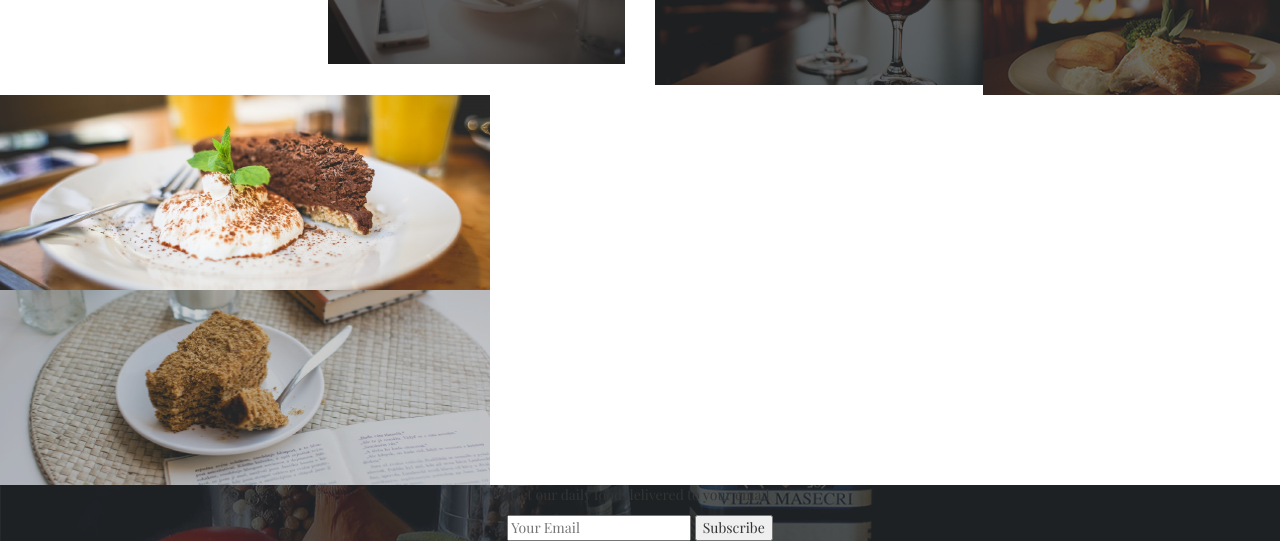
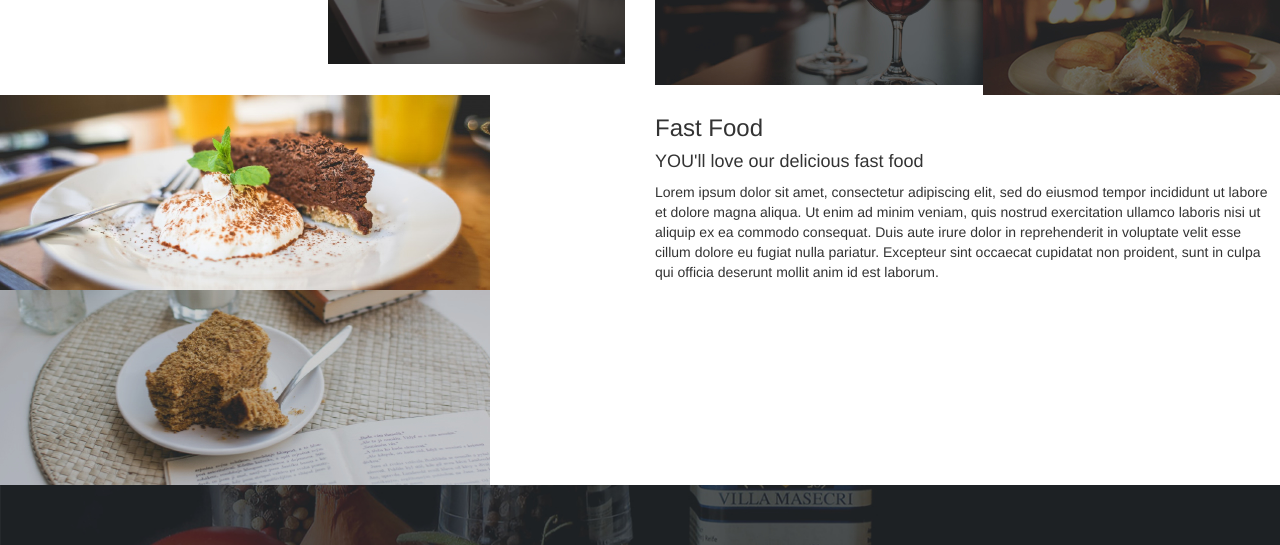
Before and after one commit to Evohmike/Anita-s-Kitchen, a plain HTML site: page index.html in a window 1280 px wide. Shown: the part 746-1291 px from the top of the page. Drawn offline with nearby package versions, Linux system fonts and the light colour scheme.

Commit message:
adds the third row with message about fast food

```diff
--- a/css/styles.css
+++ b/css/styles.css
@@ -42,10 +42,7 @@
   margin: 0 5px 2.5px 0;
   height: 19px;
 }
-.row-form{
-  padding-top: 0;
-  padding-bottom:0;
-}
+
 
 
 
@@ -63,6 +60,8 @@
   font-family: 'Playfair Display', serif;
   background-image: url(../ip2/assets/backgrounds/subscribe.jpg);
   background-size: cover;
+  padding-top: 60px;
+  padding-bottom:60px;
 }
 .fa{
   width: 27px;
--- a/index.html
+++ b/index.html
@@ -67,6 +67,10 @@
 
               </div>
               <div class="col-md-6">
+                <h3>Fast Food</h3>
+                <h4>YOU'll love our delicious fast food</h4>
+                <p>Lorem ipsum dolor sit amet, consectetur adipiscing elit, sed do eiusmod tempor incididunt ut labore et dolore magna aliqua. Ut enim ad minim veniam, quis nostrud exercitation ullamco laboris nisi ut aliquip ex ea commodo consequat. Duis aute irure dolor in reprehenderit in voluptate velit esse cillum dolore eu fugiat nulla pariatur. Excepteur sint occaecat cupidatat non proident, sunt in culpa qui officia deserunt mollit anim id est laborum.
+</p>
 
               </div>
 
```
